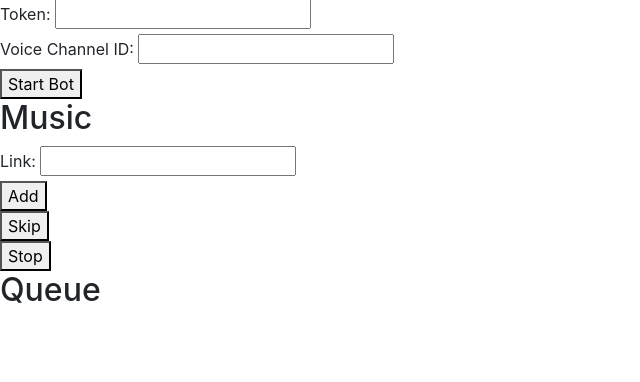
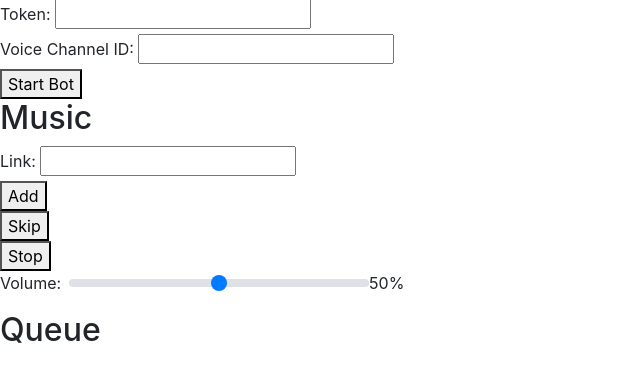
Before and after one commit to revivedp/disc.music, a Flask app: page / in a window 1280 px wide. Shown: the part 77-459 px from the top of the page, without its empty margins (0-640 px from the left). Run offline with Flask 3, Linux system fonts and the light colour scheme; some libraries are stand-ins or nearby versions.

Commit message:
Add volume slider

```diff
--- a/routes.py
+++ b/routes.py
@@ -70,3 +70,7 @@ def on_bot_queue_update(data):
 @socketio.on("flask_request_queue")
 def on_flask_request_queue():
     socketio.emit("flask_request_queue")
+
+@socketio.on("set_volume")
+def on_set_volume(data):
+    socketio.emit("flask_set_volume", data)
--- a/templates/index.html
+++ b/templates/index.html
@@ -42,11 +42,28 @@
         <button type="submit">Stop</button>
     </form>
 
+    <div class="form-group d-flex align-items-center">
+        <label for="volume" class="mb-0 mr-2">Volume:</label>
+        <input
+            type="range"
+            id="volume"
+            name="volume"
+            min="0"
+            max="100"
+            value="50"
+            step="1"
+            class="custom-range"
+            style="max-width:300px;"
+        >
+        <output for="volume">50%</output>
+    </div>
+
     <h2>Queue</h2>
     <ul id="queue"></ul>
 
     <script src="https://cdn.socket.io/4.7.2/socket.io.min.js"></script>
     <script src="{{ url_for('static', filename='js/RenderQueue.js') }}"></script>
+    <script src="{{ url_for('static', filename='js/VolumeSlider.js') }}"></script>
 
 </body>
 
```
Also changed, not shown: bot.py (+19 -4 lines).
